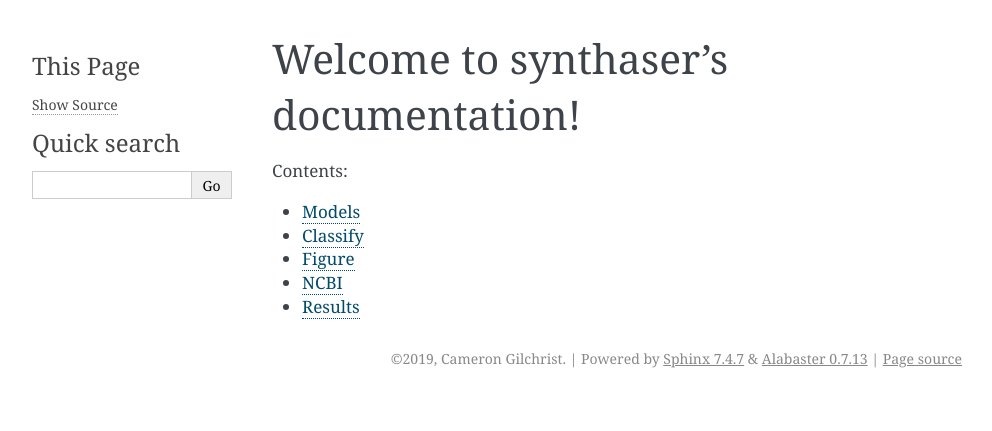
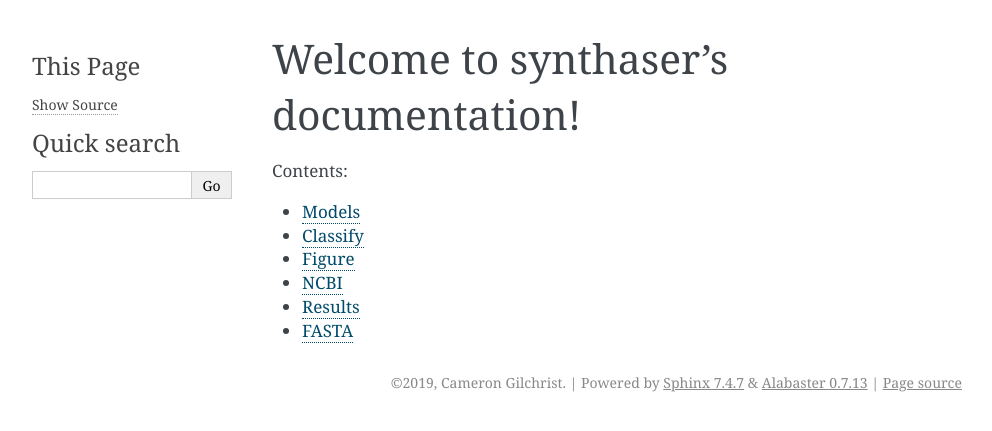
Before and after one commit to gamcil/synthaser, a Sphinx documentation site: the page built from docs/index.rst, in a window 1280 px wide. Shown: the top 431 px of the page, without its empty margins (148-1140 px from the left). Built offline with Sphinx 7.4.7, drawn with Linux system fonts in a browser that asks for light colours.

Commit message:
add FASTA to docs

```diff
--- /dev/null
+++ b/docs/fasta.rst
@@ -0,0 +1,4 @@
+FASTA
+=====
+.. automodule:: synthaser.fasta
+   :members:
--- a/docs/index.rst
+++ b/docs/index.rst
@@ -11,3 +11,4 @@ Contents:
     figure
     ncbi
     results
+    fasta
```
